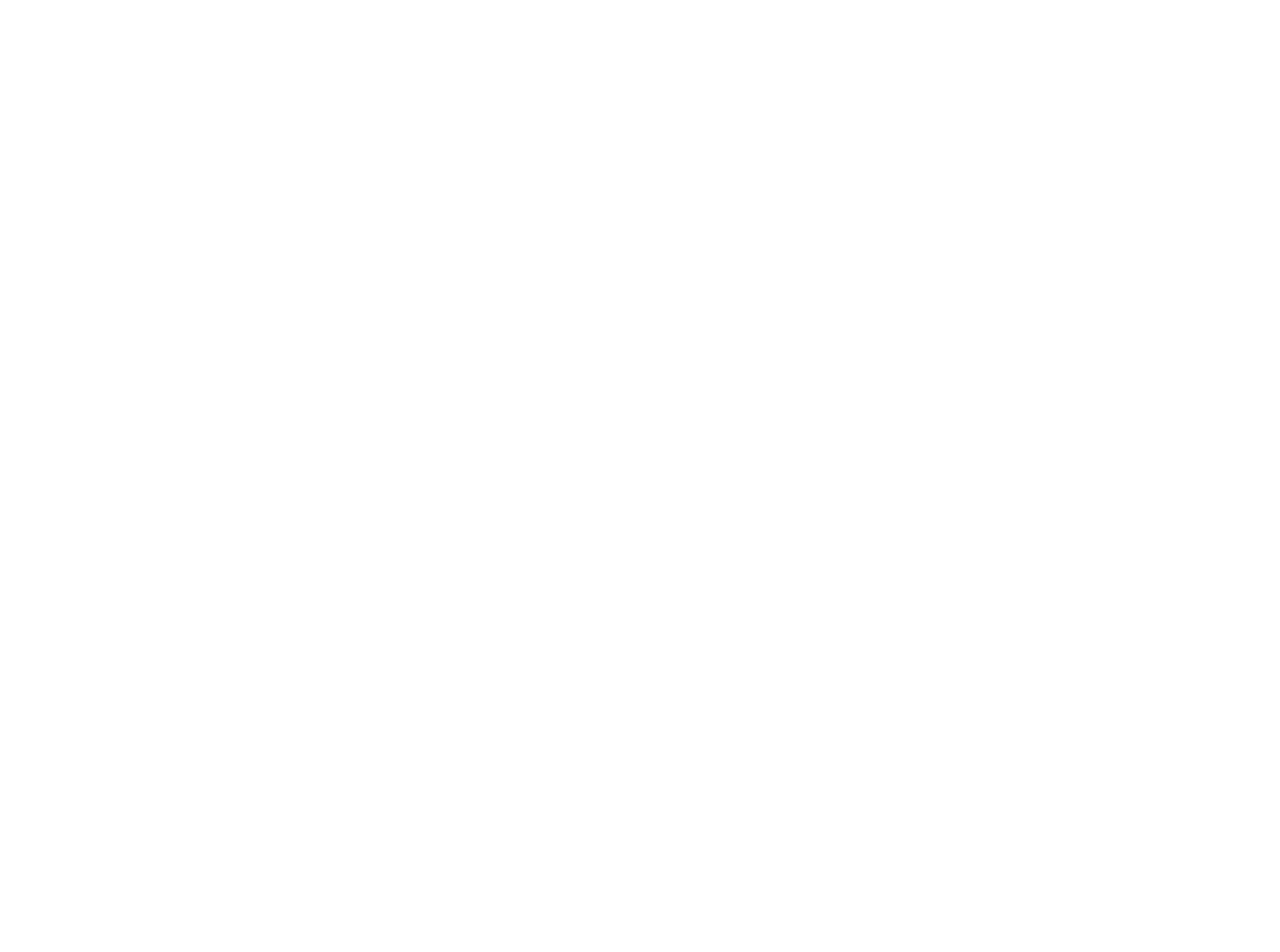
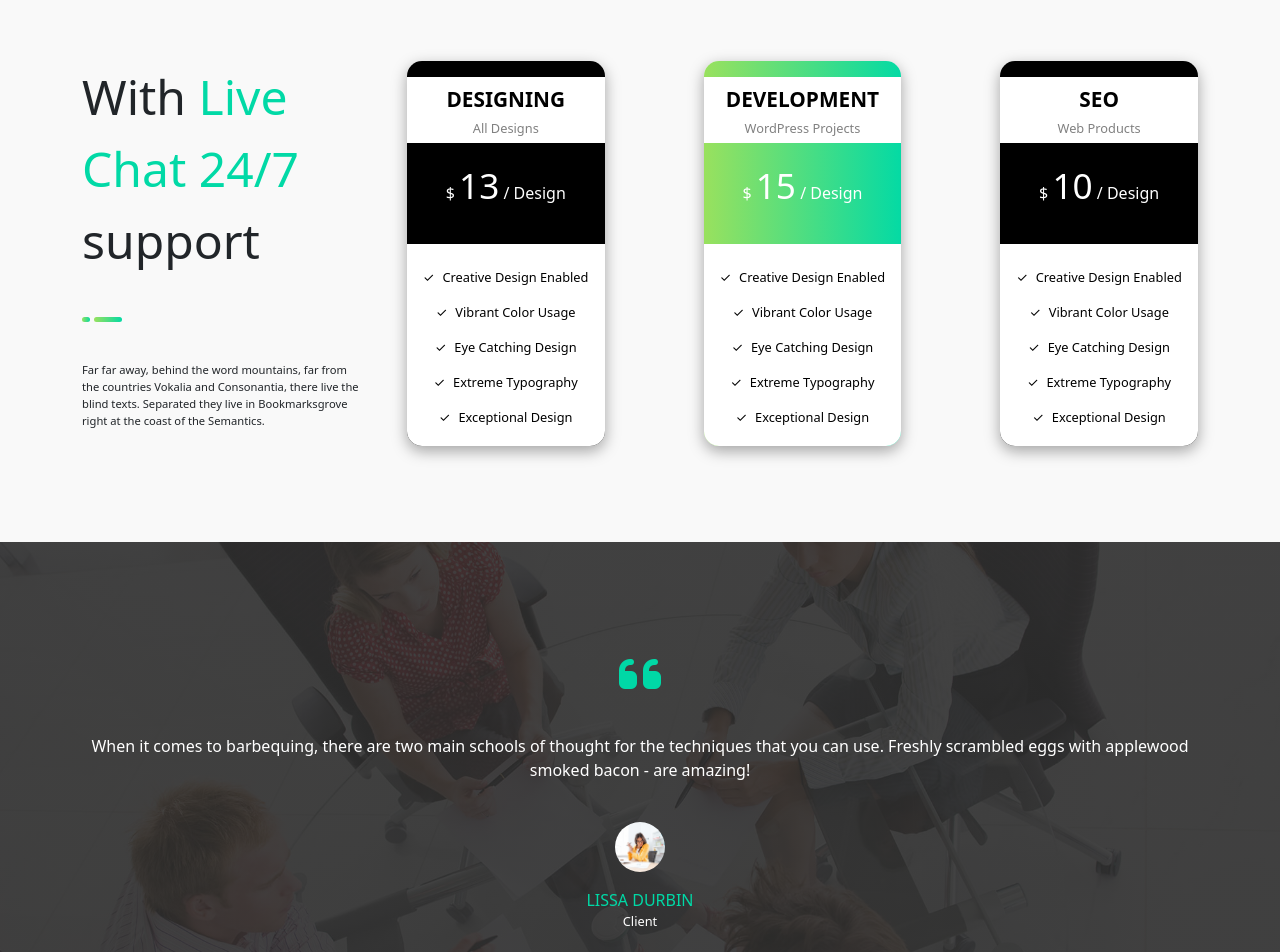
Before and after one commit to silvanoguel/proj-html-vuejs, a Vue app: page / in a window 1280 px wide. Shown: the part 3620-4572 px from the top of the page. Before the commit the page ends 3582 px from the top, so only its background shows below. Built offline with nearby package versions, Linux system fonts and the light colour scheme.

Commit message:
add:price cards and testimony sections

```diff
--- a/src/App.vue
+++ b/src/App.vue
@@ -6,6 +6,8 @@ import AppCta from "./components/AppCta.vue";
 import AppMissions from "./components/AppMissions.vue";
 import AppProjects from "./components/AppProjects.vue";
 import AppPrices from "./components/AppPrices.vue";
+import AppChat from "./components/AppChat.vue";
+import AppTestimony from "./components/AppTestimony.vue";
 
 
 
@@ -17,6 +19,8 @@ export default {
         AppMissions,
         AppProjects,
         AppPrices,
+        AppChat,
+        AppTestimony,
     }
 }
 
@@ -30,6 +34,8 @@ export default {
     <AppMissions />
     <AppProjects />
     <AppPrices />
+    <AppChat />
+    <AppTestimony />
 
 </template>
 
--- /dev/null
+++ b/src/components/AppChat.vue
@@ -0,0 +1,179 @@
+<script>
+
+export default {
+    name: "AppChat",
+}
+</script>
+
+<template>
+
+    <div class="chat">
+
+        <div class="container d-flex">
+
+            <div class="chat-text me-5">
+                <div class="chat-title">
+                    <p>With <span>Live Chat 24/7</span> support</p>
+                </div>
+                <div class="lines d-flex my-4">
+                    <hr class="small-line me-1">
+                    <hr class="big-line">
+                </div>
+                <div class="chat-paragraph">
+                    <p>Far far away, behind the word mountains, far from the countries Vokalia and Consonantia, there live the blind texts. Separated they live in Bookmarksgrove right at the coast of the Semantics.</p>
+                </div>
+            </div>
+
+            <div class="prices-cards d-flex justify-content-between">
+                <div class="price-card d-flex flex-column align-items-center">
+                    <div class="card-title mt-3 pt-3">
+                        <p><b>DESIGNING</b></p>
+                        <p class="card-subtitle pb-2">All Designs</p>
+                    </div>
+                    <div class="card-rate py-3">
+                        <p>$ <span class="rate">13</span> / Design</p>
+                    </div>
+                    <div class="card-option pt-4 text-center">
+                        <p><span class="check me-2">✓</span>Creative Design Enabled</p>
+                        <p><span class="check me-2">✓</span>Vibrant Color Usage</p>
+                        <p><span class="check me-2">✓</span>Eye Catching Design</p>
+                        <p><span class="check me-2">✓</span>Extreme Typography</p>
+                        <p><span class="check me-2">✓</span>Exceptional Design</p>
+                    </div>
+                </div>
+                <div class="price-card green d-flex flex-column align-items-center">
+                    <div class="card-title mt-3 pt-3">
+                        <p><b>DEVELOPMENT</b></p>
+                        <p class="card-subtitle pb-2">WordPress Projects</p>
+                    </div>
+                    <div class="card-rate py-3">
+                        <p>$ <span class="rate">15</span> / Design</p>
+                    </div>
+                    <div class="card-option pt-4 text-center">
+                        <p><span class="check me-2">✓</span>Creative Design Enabled</p>
+                        <p><span class="check me-2">✓</span>Vibrant Color Usage</p>
+                        <p><span class="check me-2">✓</span>Eye Catching Design</p>
+                        <p><span class="check me-2">✓</span>Extreme Typography</p>
+                        <p><span class="check me-2">✓</span>Exceptional Design</p>
+                    </div>
+                </div>
+                <div class="price-card d-flex flex-column align-items-center">
+                    <div class="card-title mt-3 pt-3">
+                        <p><b>SEO</b></p>
+                        <p class="card-subtitle pb-2">Web Products</p>
+                    </div>
+                    <div class="card-rate py-3">
+                        <p>$ <span class="rate">10</span> / Design</p>
+                    </div>
+                    <div class="card-option pt-4 text-center">
+                        <p><span class="check me-2">✓</span>Creative Design Enabled</p>
+                        <p><span class="check me-2">✓</span>Vibrant Color Usage</p>
+                        <p><span class="check me-2">✓</span>Eye Catching Design</p>
+                        <p><span class="check me-2">✓</span>Extreme Typography</p>
+                        <p><span class="check me-2">✓</span>Exceptional Design</p>
+                    </div>
+                </div>
+
+            </div>
+
+
+        </div>
+
+
+    </div>
+
+
+</template>
+
+
+<style scoped lang="scss">
+@use '../styles/partials/variables' as *;
+
+
+.chat {
+    padding-top: 10rem;
+    padding-bottom: 6rem;
+    background-color: #F9F9F9;
+    .chat-title {
+        font-size: 3rem;
+    }
+    .chat-text {
+        width: 35%;
+    }
+    .chat-paragraph {
+        font-size: 0.7rem;
+    }
+}
+
+
+.small-line {
+    background-image: $green-gradient;
+    height: 5px;
+    border: 0;
+    border-radius: 5px;
+    width: 3%;
+    opacity: 1;
+}
+
+.big-line {
+    background-image: $green-gradient;
+    height: 5px;
+    border: 0;
+    border-radius: 5px;
+    width: 10%;
+    opacity: 1;
+}
+span {
+    color: $secondary-text-color;
+}
+
+.prices-cards {
+    width: 100%;
+}
+.price-card {
+    width: 25%;
+    height: 100%;
+    border-radius: 15px;
+    background-color: black;
+    box-shadow: rgba(0, 0, 0, 0.35) 0px 5px 15px;
+
+    .card-title {
+        background-color: white;
+        color: black;
+        width: 100%;
+        text-align: center;
+        font-size: 1.3rem;
+        line-height: 0.8rem;
+    }
+    .card-subtitle {
+        color: grey;
+        font-size: 0.8rem;
+    }
+    .card-rate {
+        color: white;
+        .rate {
+            font-size: 2.2rem;
+            color: white;
+        }
+    }
+    .card-option {
+        background-color: white;
+        color: black;
+        width: 100%;
+        height: 100%;
+        border-radius: 0px 0px 15px 15px;
+        p {
+            font-size: 0.8rem;
+        }
+        span {
+            color: black;
+        }
+    }
+
+}
+
+.green {
+    background: $green-gradient;
+}
+
+</style>
--- a/src/components/AppPrices.vue
+++ b/src/components/AppPrices.vue
@@ -54,14 +54,6 @@ export default {
                         <span class="check">✓</span>
                         <span class="option-text"> far from the countries Vokalia and Consonantia</span>
                     </div>
-
-                </div>
-            </div>
-
-            <div class="chat-text">
-                <div class="chat-title">
-                    <p>With <span>Live Chat</span> 24/7 support</p>
-
 
                 </div>
             </div>
--- /dev/null
+++ b/src/components/AppTestimony.vue
@@ -0,0 +1,76 @@
+<script>
+
+export default {
+    name: "AppTestimony",
+}
+</script>
+
+<template>
+
+    <div class="testimony">
+        <div class="container text-center">
+            <div class="icon">
+                <i class="fa-solid fa-quote-left"></i>
+            </div>
+            <div class="testimony-paragraph py-4">
+                <p>When it comes to barbequing, there are two main schools of thought for the techniques that you can use. Freshly scrambled eggs with applewood smoked bacon - are amazing!</p>
+            </div>
+            <div class="testimony-photo pb-2">
+                <img src="../assets/img/businesswoman-analysing-document-P8WSNMC-1024x820.jpg" alt="">
+            </div>
+            <div class="testimony-name pt-2">
+                <span>LISSA DURBIN</span>
+            </div>
+            <div class="testimoy-role">
+                <p>Client</p>
+            </div>
+
+        </div>
+
+
+    </div>
+
+
+</template>
+
+
+<style scoped lang="scss">
+@use '../styles/partials/variables' as *;
+
+.testimony {
+    background-image:
+    linear-gradient(to right, rgba(#2E2E2E, 0.9), rgba(#2E2E2E, 0.9)),
+    url("../assets/img/four-businesspeople-in-a-boardroom-with-paperwork-PC4V8H4.jpg");
+    height: 500px;
+    width: 100%;
+    background-repeat: no-repeat;
+    background-position: center;
+    background-size: cover;
+}
+
+.icon {
+    padding-top: 6rem;
+    font-size: 3rem;
+    color: #00D8A6;
+}
+
+.testimony-photo img {
+    width: 50px;
+    height: 50px;
+    object-fit: cover;
+    border-radius: 50%;
+}
+
+.testimony-paragraph {
+    color: white;
+}
+
+.testimony-name {
+    color: #00D9A6;
+}
+.testimoy-role {
+    color: white;
+    font-size: 0.8rem;
+}
+
+</style>
```
